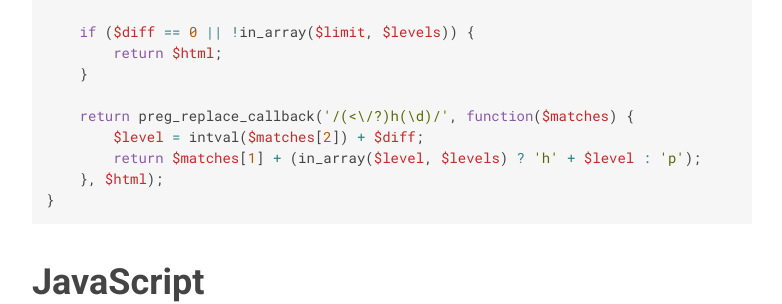
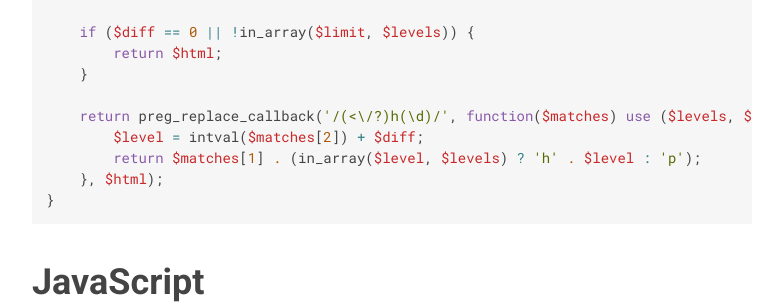
Before and after one commit to johnkhughes/john-hughes-web, a Jekyll site: the page built from _posts/2016-03-17-normalize-headings-redux.md, in a window 1280 px wide and 900 px high, scrolled down 598 px. Shown: the part 154-458 px from the top of the window, without its empty margins (248-1030 px from the left). Built offline with Jekyll 4.4.1, drawn with Linux system fonts in a browser that asks for light colours.

Commit message:
Fix syntax error

```diff
--- a/_posts/2016-03-17-normalize-headings-redux.md
+++ b/_posts/2016-03-17-normalize-headings-redux.md
@@ -29,9 +29,9 @@ function normalize($html, $limit = 2) {
         return $html;
     }
 
-    return preg_replace_callback('/(<\/?)h(\d)/', function($matches) {
+    return preg_replace_callback('/(<\/?)h(\d)/', function($matches) use ($levels, $diff) {
         $level = intval($matches[2]) + $diff;
-        return $matches[1] + (in_array($level, $levels) ? 'h' + $level : 'p');
+        return $matches[1] . (in_array($level, $levels) ? 'h' . $level : 'p');
     }, $html);
 }
 ~~~~
```
